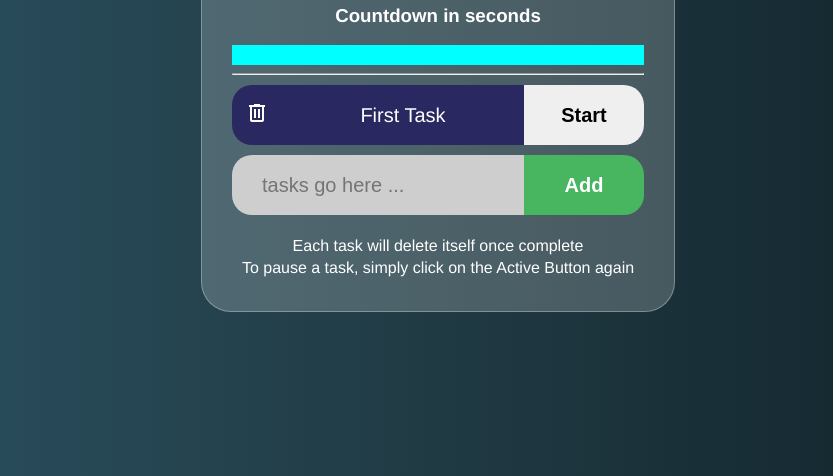
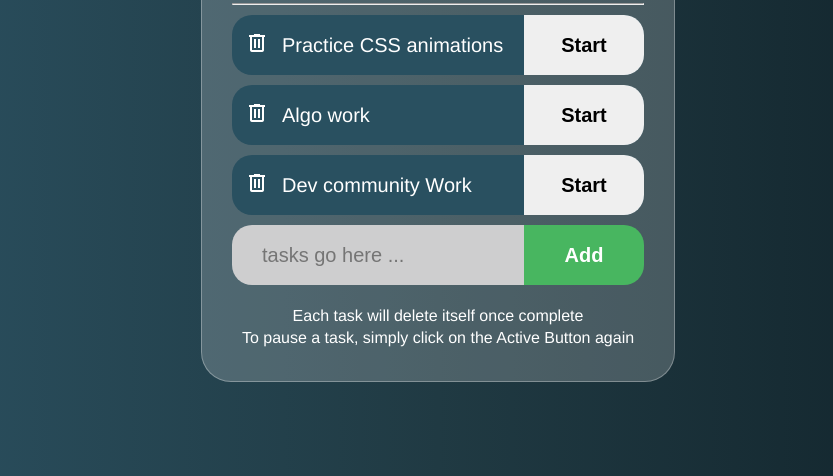
Before and after one commit to Gedionadamu/Task-Timer, a plain HTML site: page index.html in a window 1280 px wide. Shown: the part 324-800 px from the top of the page, without its empty margins (202-1035 px from the left). Drawn offline with nearby package versions, Linux system fonts and the light colour scheme.

Commit message:
fixed a bug with delete task

```diff
--- a/css/style.css
+++ b/css/style.css
@@ -37,7 +37,7 @@ h1{
     background-color: aqua;
 }
 .task-block{
-    background-color: rgb(41,40,96);
+    background-color: rgb(41,80,96);
     border-radius: 20px;
     margin: 10px 0;
     height: 60px;
@@ -55,7 +55,7 @@ h1{
 .task-block p{
     width: 242px;
     font-size: 20px;
-
+   text-align: left;
 }
 .task-block .controller-button{
 height: 100%;
--- a/index.html
+++ b/index.html
@@ -16,16 +16,10 @@
         </div>
         <hr/>
     <div class="task-container">
-        <div class="task-block">
-            <p class="delete-icon"><span class="material-symbols-outlined">
-                delete
-                </span></p>
-            <p>First Task</p>
-            <button class="controller-button">Start</button>
-        </div>
+
     </div>
     <div class="input-container">
-        <input type="text" placeholder="tasks go here ...">
+        <input  class="text-input" placeholder="tasks go here ...">
         <button class="sumbit-button">Add</button>
     </div>
     <br/>
--- a/js/app.js
+++ b/js/app.js
@@ -0,0 +1,57 @@
+const taskContainer = document.querySelector(".task-container");
+const submitButton = document.querySelector(".sumbit-button")
+let tasks = [
+  {
+    name: "Practice CSS animations",
+    priority: 1,
+  },
+  {
+    name: "Dev community Work",
+    priority: 4,
+  },
+  {
+    name: "Algo work",
+    priority: 3,
+  },
+];
+
+// Sort by priority.
+const descendingTasks = tasks.sort(
+  (taskA, taskB) => taskA.priority - taskB.priority
+);
+console.log(descendingTasks);
+function render() {
+
+  descendingTasks.forEach((task) => {
+    let taskBlock = `<div class="task-block">
+            <p class="delete-icon"><span class="material-symbols-outlined">
+                delete
+                </span></p>
+            <p>${task.name}</p>
+            <button class="controller-button">Start</button>
+        </div>`;
+    const filledBlock = document.createElement("div");
+    filledBlock.innerHTML = taskBlock;
+
+
+    taskContainer.append(filledBlock);
+  });
+  const deleteElement = document.querySelectorAll(".delete-icon")
+  console.log(deleteElement)
+  deleteElement.forEach((el)=>{el.addEventListener('click', deleteTask )})
+
+}
+
+render();
+ function deleteTask(e){
+    console.log(e.target.parentNode.parentNode)
+    e.target.parentNode.parentNode.remove()
+ }
+
+ function addTask(){
+    const inputElemnent = document.querySelector(".text-input")
+    const value = inputElemnent.value
+    console.log(value)
+ }
+
+ submitButton.addEventListener("click", addTask)
```
